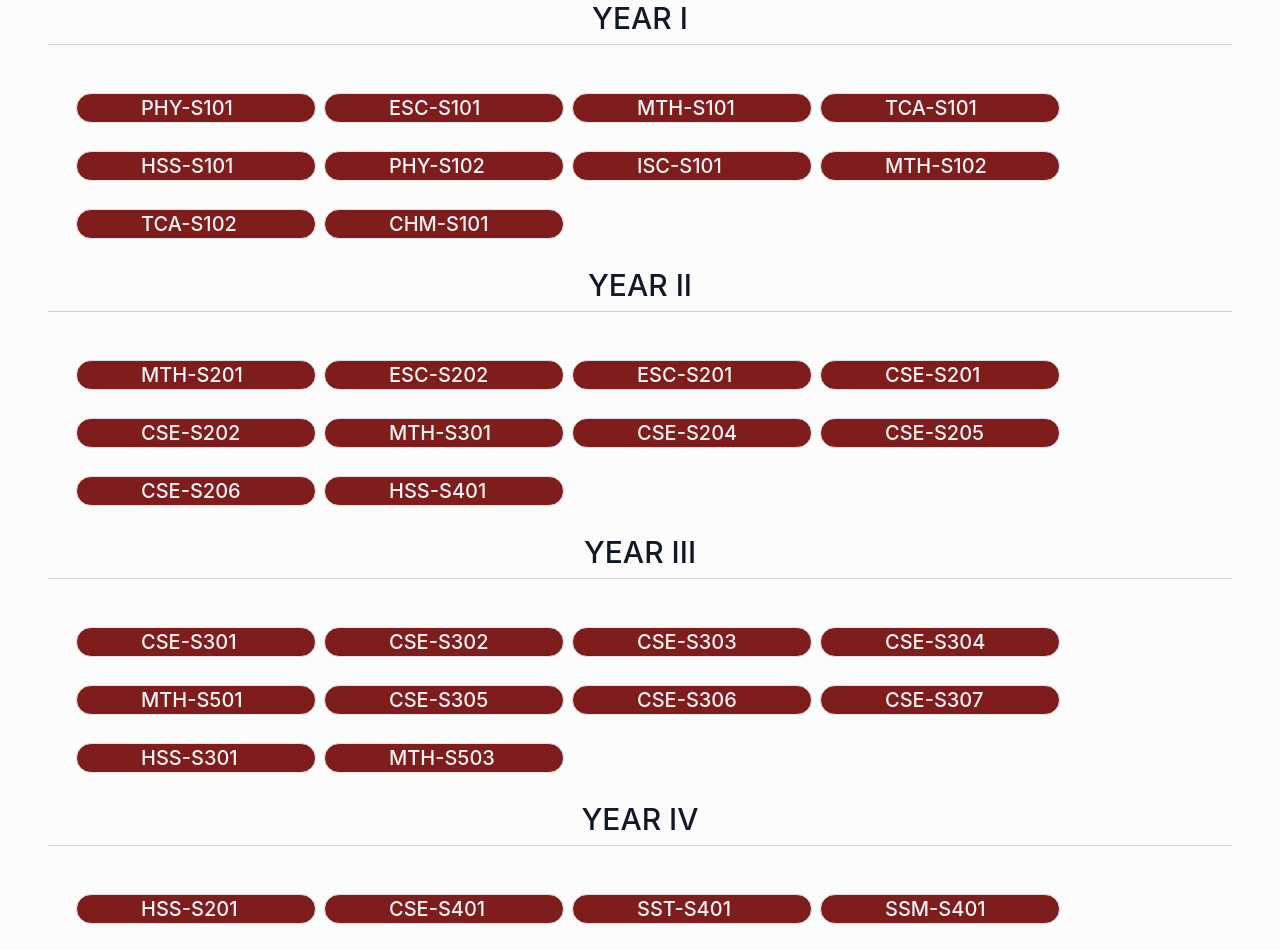
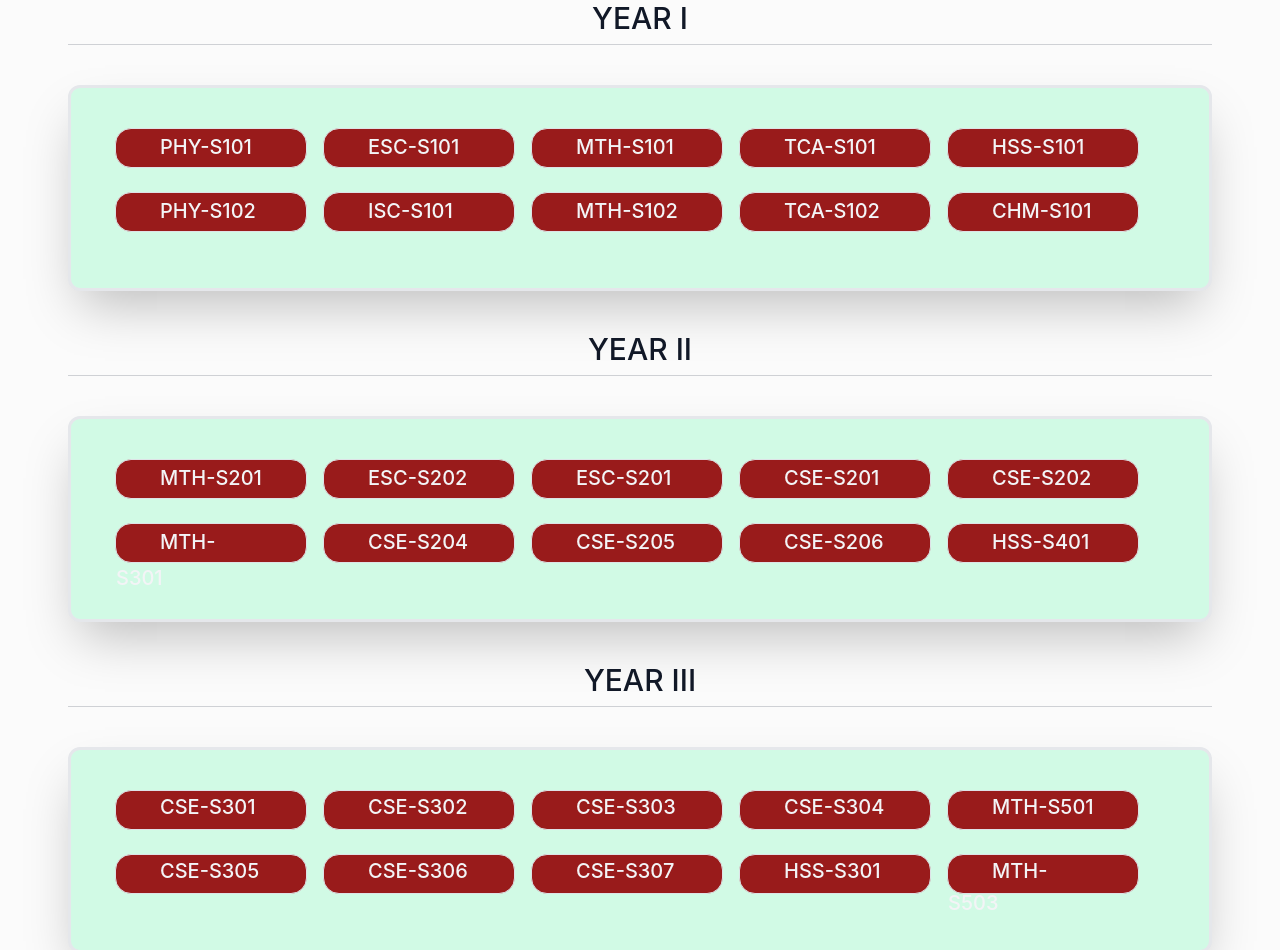
Before and after one commit to ivibhu05/uiet-docs-react, a React (Create React App) app: page /cse-papers in a window 1280 px wide. Shown: the part 260-1210 px from the top of the page. Built offline with nearby package versions, Linux system fonts and the light colour scheme.

Commit message:
style fixed

```diff
--- a/src/containers/cse-papers/index.js
+++ b/src/containers/cse-papers/index.js
@@ -16,18 +16,23 @@ const CsePapers = () => {
               📝 Computer Science & Engineering
             </h1>
           </div>
-          <div class="flex flex-wrap w-full  flex-col items-center text-center">
+          <div className="pl-5 pr-5">
+            <div class="flex flex-wrap w-full flex-col items-center text-center">
               <h1 class="sm:text-3xl text-2xl font-medium title-font mb-2 text-gray-900 ">
                 YEAR I
               </h1>
             </div>
             <hr />
+            <div
+              id="modal"
+              className="rounded-xl pb-6 mx-auto container border-3 mb-10 mt-10 shadow-2xl bg-green-100"
+            >
               <div class="flex flex-wrap m-4">
                 {PAPERSCSEI?.map(({ link, name }) => (
-              <div>
-                <div class="border border-white-400 bg-red-900 hover:bg-gray-100 w-60 bg-rgb(0,0,0) rounded-2xl m-1 mt-4">
+                  <div className="gallery">
+                    <div class="border border-white-400  bg-red-800  hover:bg-gray-200 h-10 w-48 rounded-2xl m-2 mt-3">
                       <a
-                    className="font-medium text-gray-100 text-xl m-30 px-16"
+                        className="font-medium text-gray-100 hover:text-green-800 text-xl leading-9 px-11"
                         href={link}
                         target="_blank"
                         rel="noreferrer"
@@ -38,18 +43,23 @@ const CsePapers = () => {
                   </div>
                 ))}
               </div>
+            </div>
             <div class="flex flex-wrap w-full  flex-col items-center text-center">
               <h1 class="sm:text-3xl text-2xl font-medium title-font mb-2 text-gray-900">
                 YEAR II
               </h1>
             </div>
             <hr />
+            <div
+              id="modal"
+              className="rounded-xl pb-6 mx-auto container border-3 mb-10 mt-10 shadow-2xl bg-green-100"
+            >
               <div class="flex flex-wrap m-4">
                 {PAPERSCSEII?.map(({ link, name }) => (
                   <div>
-                <div class="border border-white-400 bg-red-900 hover:bg-gray-100 w-60 bg-rgb(0,0,0) rounded-2xl m-1 mt-4">
+                    <div class="border border-white-400 bg-red-800 hover:bg-gray-100 h-10 w-48 bg-rgb(0,0,0) rounded-2xl m-2 mt-3">
                       <a
-                    className=" font-medium text-gray-100 text-xl m-30 px-16"
+                        className=" font-medium text-gray-100  text-xl leading-9 px-11"
                         href={link}
                         target="_blank"
                         rel="noreferrer"
@@ -60,18 +70,23 @@ const CsePapers = () => {
                   </div>
                 ))}
               </div>
+            </div>
             <div class="flex flex-wrap w-full  flex-col items-center text-center">
               <h1 class="sm:text-3xl text-2xl font-medium title-font mb-2 text-gray-900">
                 YEAR III
               </h1>
             </div>
             <hr />
+            <div
+              id="modal"
+              className="rounded-xl pb-6 mx-auto container border-3 mb-10 mt-10 shadow-2xl bg-green-100"
+            >
               <div class="flex flex-wrap m-4">
                 {PAPERSCSEIII?.map(({ link, name }) => (
                   <div>
-                <div class="border border-white-400 bg-red-900 hover:bg-gray-100 w-60 bg-rgb(0,0,0) rounded-2xl m-1 mt-4">
+                    <div class="border border-white-400 bg-red-800 hover:bg-gray-100 h-10 w-48 bg-red-800 rounded-2xl m-2 mt-3">
                       <a
-                    className=" font-medium text-gray-100 text-xl m-30 px-16"
+                        className=" font-medium text-gray-100 text-xl leading-8 px-11 "
                         href={link}
                         target="_blank"
                         rel="noreferrer"
@@ -82,18 +97,23 @@ const CsePapers = () => {
                   </div>
                 ))}
               </div>
+            </div>
             <div class="flex flex-wrap w-full  flex-col items-center text-center">
               <h1 class="sm:text-3xl text-2xl font-medium title-font mb-2 text-gray-900">
                 YEAR IV
               </h1>
             </div>
             <hr />
+            <div
+              id="modal"
+              className="rounded-xl pb-6 mx-auto container border-3 mb-10 mt-10 shadow-2xl bg-green-100"
+            >
               <div class="flex flex-wrap m-4">
                 {PAPERSCSEIV?.map(({ link, name }) => (
                   <div>
-                <div class="border border-white-400 bg-red-900 hover:bg-gray-100 w-60 bg-rgb(0,0,0) rounded-2xl m-1 mt-4">
+                    <div class="border border-white-400 bg-red-800 hover:bg-gray-100 h-10 w-48 bg-rgb(0,0,0) rounded-2xl m-2 mt-3">
                       <a
-                    className=" font-medium text-gray-100 text-xl m-30 px-16"
+                        className=" font-medium text-gray-100 text-xl leading-8 px-11"
                         href={link}
                         target="_blank"
                         rel="noreferrer"
@@ -104,7 +124,9 @@ const CsePapers = () => {
                   </div>
                 ))}
               </div>
+            </div>
             <hr />
+          </div>
         </div>
       </section>
     </>
--- /dev/null
+++ b/src/style/style.css
@@ -0,0 +1,10 @@
+div.gallery a {
+  background-color: rgb(128, 0, 0);
+  margin: 3px;
+  border: 1px solid #ccc;
+  border-radius: 20px;
+  float: left;
+  width: 180px;
+  text-align: center;
+  padding: 10px;
+}
```
Lines whose indentation alone changed are shown as unchanged.
